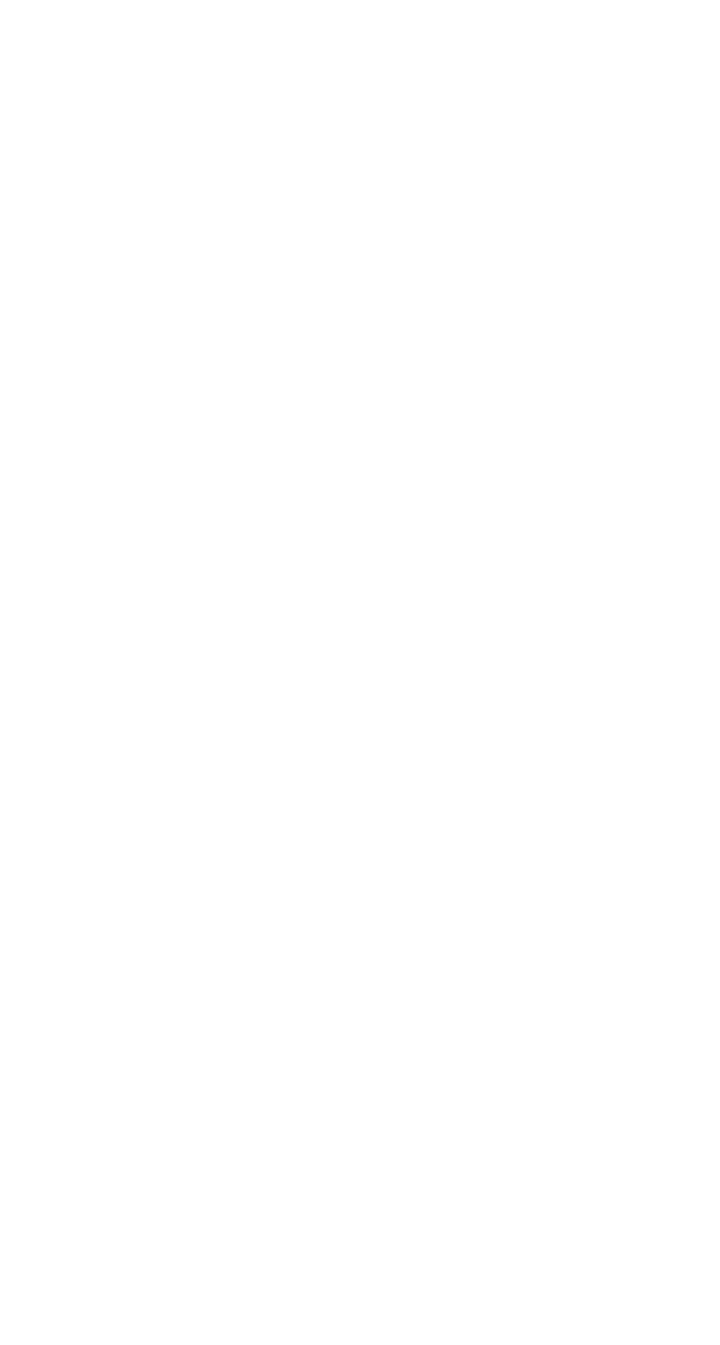
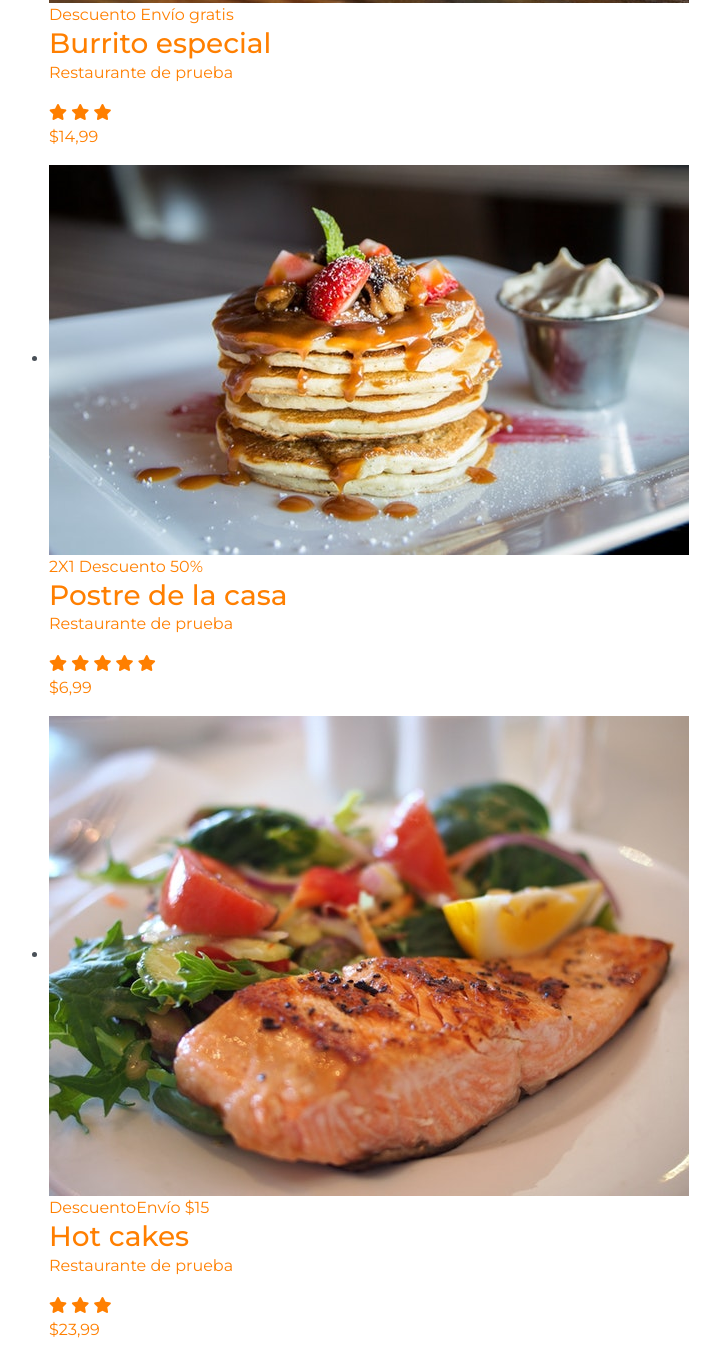
Before and after one commit to ThaliaVel/deliveryApp, a plain HTML site: page index.html in a window 1280 px wide. Shown: the part 505-1850 px from the top of the page, without its empty margins (76-796 px from the left). Before the commit the page ends 800 px from the top, so only its background shows below. Drawn offline with Linux system fonts and the light colour scheme.

Commit message:
Finalizar estructura de productos

```diff
--- a/index.html
+++ b/index.html
@@ -25,6 +25,111 @@
 		</div>
 	</header>
 
+	<main class="main">
+		<div class="container">
+			<div class="search-container">
+				<form>
+					<input type="text" name="searchInput" id="searchInput">
+					<button type="button" class="btn btn-primary btn-block">Buscar</button>
+				</form>
+			</div>
+			<div class="products-list-container">
+				<ul>
+					<li>
+						<a href="#">
+							<div class="product-image">
+								<img src="img/producto1.jpg" alt="">
+							</div>
+							<div class="product-info">
+								<div class="product-info-inner">
+									<div class="tags">
+										<span>Descuento </span><span>Envío gratis</span>
+									</div>
+									<h3 class="product-name">Burrito especial</h3>
+									<p class="restaurant">Restaurante de prueba</p>
+									<div class="stars">
+										<i class="fas fa-star"></i>
+										<i class="fas fa-star"></i>
+										<i class="fas fa-star"></i>
+									</div>
+									<p class="product-price"><span>$</span>14,99</p>
+								</div>
+							</div>
+						</a>
+					</li>
+					<li>
+						<a href="#">
+							<div class="product-image">
+								<img src="img/producto2.jpg" alt="">
+							</div>
+							<div class="product-info">
+								<div class="product-info-inner">
+									<div class="tags">
+										<span>2X1 Descuento</span><span> 50%</span>
+									</div>
+									<h3 class="product-name">Postre de la casa</h3>
+									<p class="restaurant">Restaurante de prueba</p>
+									<div class="stars">
+										<i class="fas fa-star"></i>
+										<i class="fas fa-star"></i>
+										<i class="fas fa-star"></i>
+										<i class="fas fa-star"></i>
+										<i class="fas fa-star"></i>
+									</div>
+									<p class="product-price"><span>$</span>6,99</p>
+								</div>
+							</div>
+						</a>
+					</li>
+					<li>
+						<a href="#">
+							<div class="product-image">
+								<img src="img/producto3.jpg" alt="">
+							</div>
+							<div class="product-info">
+								<div class="product-info-inner">
+									<div class="tags">
+										<span>Descuento</span><span>Envío $15</span>
+									</div>
+									<h3 class="product-name">Hot cakes</h3>
+									<p class="restaurant">Restaurante de prueba</p>
+									<div class="stars">
+										<i class="fas fa-star"></i>
+										<i class="fas fa-star"></i>
+										<i class="fas fa-star"></i>
+									</div>
+									<p class="product-price"><span>$</span>23,99</p>
+								</div>
+							</div>
+						</a>
+					</li>
+					<li>
+						<a href="#">
+							<div class="product-image">
+								<img src="img/producto4.jpg" alt="">
+							</div>
+							<div class="product-info">
+								<div class="product-info-inner">
+									<div class="tags">
+										<span>Descuento</span><span>Envío gratis</span>
+									</div>
+									<h3 class="product-name">Donas</h3>
+									<p class="restaurant">Restaurante de prueba</p>
+									<div class="stars">
+										<i class="fas fa-star"></i>
+										<i class="fas fa-star"></i>
+										<i class="fas fa-star"></i>
+									</div>
+									<p class="product-price"><span>$</span>9,99</p>
+								</div>
+							</div>
+						</a>
+					</li>
+				</ul>
+			</div>
+		</div>
+
+	</main>
 	<div class="modal fade profile-options-modal" id="profileOptions" tabindex="-1" role="dialog" aria-labelledby="exampleModalLabel" aria-hidden="true">
 	  <div class="modal-dialog" role="document">
 	    <div class="modal-content">
```
